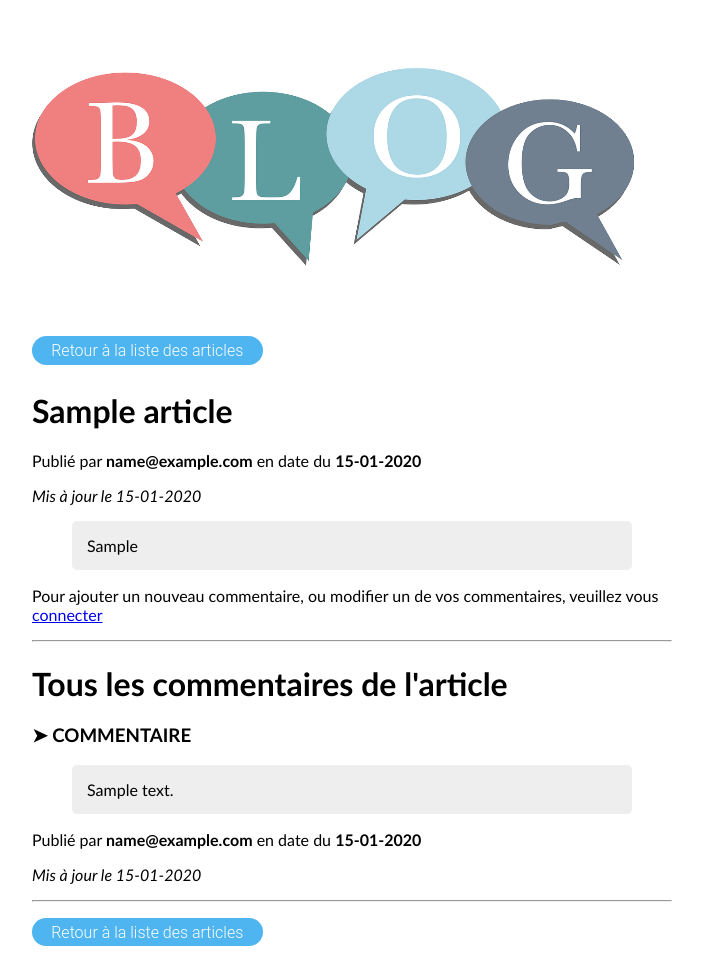
After one commit to Loyd06/BlogV3, a PHP site: page /detail_article.php?id=1 in a window 1280 px wide. The commit adds this page. Shown: the whole page, without its empty margins (288-991 px from the left). Run offline with PHP 8.4, Linux system fonts and the light colour scheme; tables that the repository leaves empty hold one stand-in row (values such as "Sample post").

Commit message:
finalisation detail_article.php

```diff
--- a/dashboard.php
+++ b/dashboard.php
@@ -1,3 +1,5 @@
+<?php session_start();?>
+
 <!DOCTYPE html>
 <html lang="en">
 <head>
--- /dev/null
+++ b/detail_article.php
@@ -0,0 +1,133 @@
+<?php session_start(); ?>
+
+<!DOCTYPE html>
+<html lang="en">
+<head>
+    <meta charset="UTF-8">
+    <meta http-equiv="X-UA-Compatible" content="IE=edge">
+    <meta name="viewport" content="width=device-width, initial-scale=1.0">
+    <title>Détail de l'article de blog</title>
+    <link href="styles.css" rel="stylesheet">
+</head>
+<body>
+<p><img src="blog.png"></p>
+<p><a class="button" href='liste_article.php'>Retour à la liste des articles</a></p>
+<?php
+include_once('utils.php');
+
+// Étape 1 : récupérer les paramètres d'URL : $_GET
+$id = $_GET['id'];
+
+// Étape 2 :
+// connexion à la base
+
+try {
+    include_once('bdd.php');
+    $bdd_options = ["PDO::ATTR_ERR_MODE" => PDO::ERRMODE_EXCEPTION];
+    $bdd = new PDO("mysql:host=localhost;dbname=$db_name;port=$db_port", $db_user, $db_pass, $bdd_options);
+} catch(Exception $e) {
+    // On affiche les erreurs relative à la BDD SEULEMENT EN DEV!!!!!!
+    echo $e->getMessage();
+    http_response_code(500);
+    exit;
+}
+
+// récupération de l'article
+
+$rqt = "SELECT utilisateur.email, article.* FROM utilisateur JOIN article ON utilisateur.id = article.id_utilisateur WHERE article.id=:id";
+try {
+
+    $requete_preparee = $bdd->prepare($rqt);
+    $requete_preparee->bindParam(':id', $id);
+    $requete_preparee->execute();
+    $article = $requete_preparee->fetch(PDO::FETCH_ASSOC);
+} catch(Exception $e) {
+    // On affiche les erreurs relative à la BDD SEULEMENT EN DEV!!!!!!
+    echo $e->getMessage();
+    http_response_code(500);
+    exit;
+}
+
+// Affichage des données
+echo "<h1>{$article['titre']}</h1>";
+
+    $date = date("d-m-Y", strtotime($article['created_at']));
+    echo "<p>Publié par <strong>{$article['email']}</strong> en date du <strong>$date</strong></p>";
+
+    if (!empty($article['updated_at'])) {
+        $date = date("d-m-Y", strtotime($article['updated_at']));
+        echo "<p><em>Mis à jour le $date</em></p>";
+    }
+    echo "<blockquote><p>{$article['corps']}</p></blockquote>";
+    if(empty($_SESSION['profil'])) {
+        echo "<p>Pour ajouter un nouveau commentaire, ou modifier un de vos commentaires, veuillez vous <a href='login_form.php'>connecter</a></p>";
+    } else {
+        //echo "<a class='button' id='display_form1' href='#'>Laisser un commentaire</a>";
+        echo "<button class='button' id='display_form1'>Laisser un commentaire</button>";
+    }
+    echo '<hr>';
+?>
+    <div id="commentform1" class="d-none">
+        <form action="comment_create.php" method="post" >
+            <input type="hidden" name="id_article" value="<?= $id ?>">
+            <p><label for="texte">Commentaire :</label></p>
+            <textarea id="texte" name="texte" rows="5" cols="100" required></textarea>
+            <p><button type="submit">Valider le commentaire</button>
+        </form>
+    </div>
+
+<?php
+$rqt = "SELECT utilisateur.email, commentaire.* FROM utilisateur JOIN commentaire ON commentaire.id_utilisateur = utilisateur.id WHERE id_article=:id ORDER BY created_at DESC;";
+try {
+
+    $requete_preparee = $bdd->prepare($rqt);
+    $requete_preparee->bindParam(':id', $id);
+    $requete_preparee->execute();
+    $commentaires = $requete_preparee->fetchAll(PDO::FETCH_ASSOC);
+} catch(Exception $e) {
+    // On affiche les erreurs relative à la BDD SEULEMENT EN DEV!!!!!!
+    echo $e->getMessage();
+    http_response_code(500);
+    exit;
+}
+
+// Affichage des données
+echo empty($commentaires) ? '<h1>Pas encore de commentaires !</h1>': '<h1>Tous les commentaires de l\'article</h1>';
+foreach($commentaires as $commentaire) {
+    echo "<h3>➤ COMMENTAIRE</h3>";
+    echo "<blockquote><p>{$commentaire['texte']}</p></blockquote>";
+    $date = date("d-m-Y", strtotime($commentaire['created_at']));
+    echo "<p>Publié par <strong>{$commentaire['email']}</strong> en date du <strong>$date</strong></p>";
+    if (!empty($commentaire['updated_at'])) {
+        $date = date("d-m-Y", strtotime($commentaire['updated_at']));
+        echo "<p><em>Mis à jour le $date</em></p>";
+    } ?>
+    <?php if(!empty($_SESSION['profil']) && $commentaire['email'] === $_SESSION['profil']['email']) : ?>
+
+    <button id="btnedit<?= $commentaire['id'] ?>">Modifier mon commentaire</button>
+    <div id="editcommentform<?= $commentaire['id'] ?>" class="d-none">
+        <form action="comment_edit.php" method="post" >
+            <input type="hidden" name="id_article" value="<?= $commentaire['id_article'] ?>">
+            <input type="hidden" name="id_comment" value="<?= $commentaire['id'] ?>">
+            <p><label for="texte">Commentaire :</label></p>
+            <textarea id="texte" name="texte" rows="5" cols="100" required><?= $commentaire['texte'] ?></textarea>
+            <p><button type="submit">Valider la modification</button>
+        </form>
+    </div>
+    <script>
+        document.querySelector("#btnedit<?= $commentaire['id'] ?>").addEventListener("click", function(){
+        document.querySelector("#editcommentform<?= $commentaire['id'] ?>").classList.remove("d-none");
+        });
+    </script>
+    <?php endif; ?>
+    <?php
+    echo '<hr>';
+}?>
+<p><a class="button" href='liste_article.php'>Retour à la liste des articles</a></p>
+<script>
+    document.querySelector("#display_form1").addEventListener("click", function(){
+    document.querySelector("#commentform1").classList.remove("d-none");
+    });
+</script>
+</body>
+</html>
--- /dev/null
+++ b/déconnexion.php
@@ -0,0 +1,4 @@
+<?php session_start();
+unset ($_SESSION['profil']);
+header("location: dashboard.php");
+?>
--- a/login.php
+++ b/login.php
@@ -1,4 +1,4 @@
-<?php
+<?php  session_start();
 include_once('utils.php');
 
 // Étape 1 : récupérer les données de formulaires : $_POST
@@ -49,4 +49,6 @@ if(!password_verify($password, $hash)) {
     // 4.2 : si ok on l'envoi sur une page de succes (genre dashboard)
 $_SESSION['profil']['id']=$user['id'];
 $_SESSION['profil']['email']=$email;
-header('Location: dashboard.php');
+// header('Location: dashboard.php');
+echo $_SESSION['profil']['id'];
+echo $_SESSION['profil']['email'];
--- a/login_form.php
+++ b/login_form.php
@@ -1,3 +1,5 @@
+<?php session_start();?>
+
 <!DOCTYPE html>
 <html lang="en">
 <head>
--- a/register.php
+++ b/register.php
@@ -1,4 +1,4 @@
-<?php
+<?php session_start();
 
 include_once('utils.php');
 
--- a/register_form.php
+++ b/register_form.php
@@ -1,3 +1,5 @@
+<? session_start();?>
+
 <!DOCTYPE html>
 <html lang="en">
 <head>
```
Also changed, not shown: comment_create.php (added, +46 -0 lines), comment_edit.php (added, +49 -0 lines), saisir_commentaire.php (deleted, +0 -15 lines), README.md.
